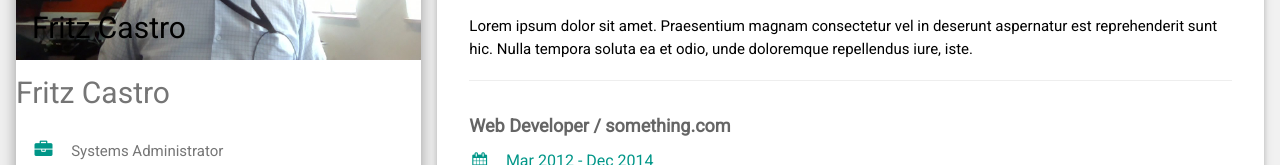
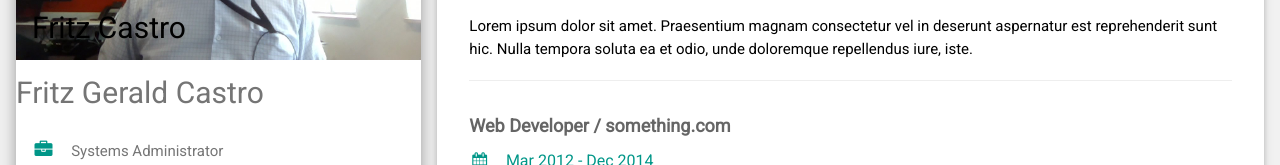
Before and after one commit to ApocalypticRuins/fritz-cloud-resume, a plain HTML site: page index.html in a window 1280 px wide. Shown: the part 184-349 px from the top of the page. Drawn offline with nearby package versions, Linux system fonts and the light colour scheme.

Commit message:
second commit

```diff
--- a/index.html
+++ b/index.html
@@ -28,7 +28,7 @@ html,body,h1,h2,h3,h4,h5,h6 {font-family: "Roboto", sans-serif}
           </div>
         </div>
 
-        <h2>Fritz Castro</h2>
+        <h2>Fritz Gerald Castro</h2>
 
         <div class="w3-container">
           <p><i class="fa fa-briefcase fa-fw w3-margin-right w3-large w3-text-teal"></i>Systems Administrator</p>
```
